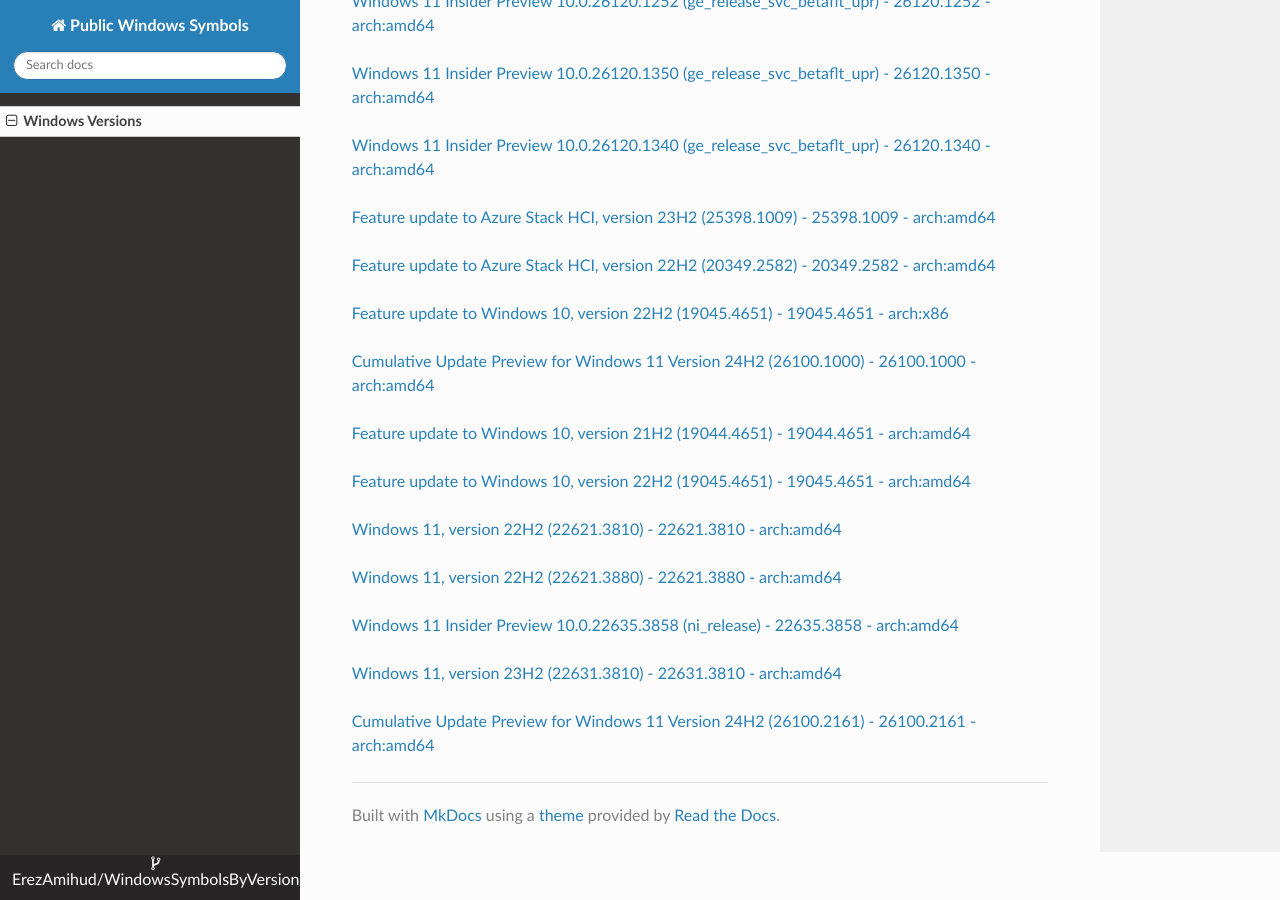
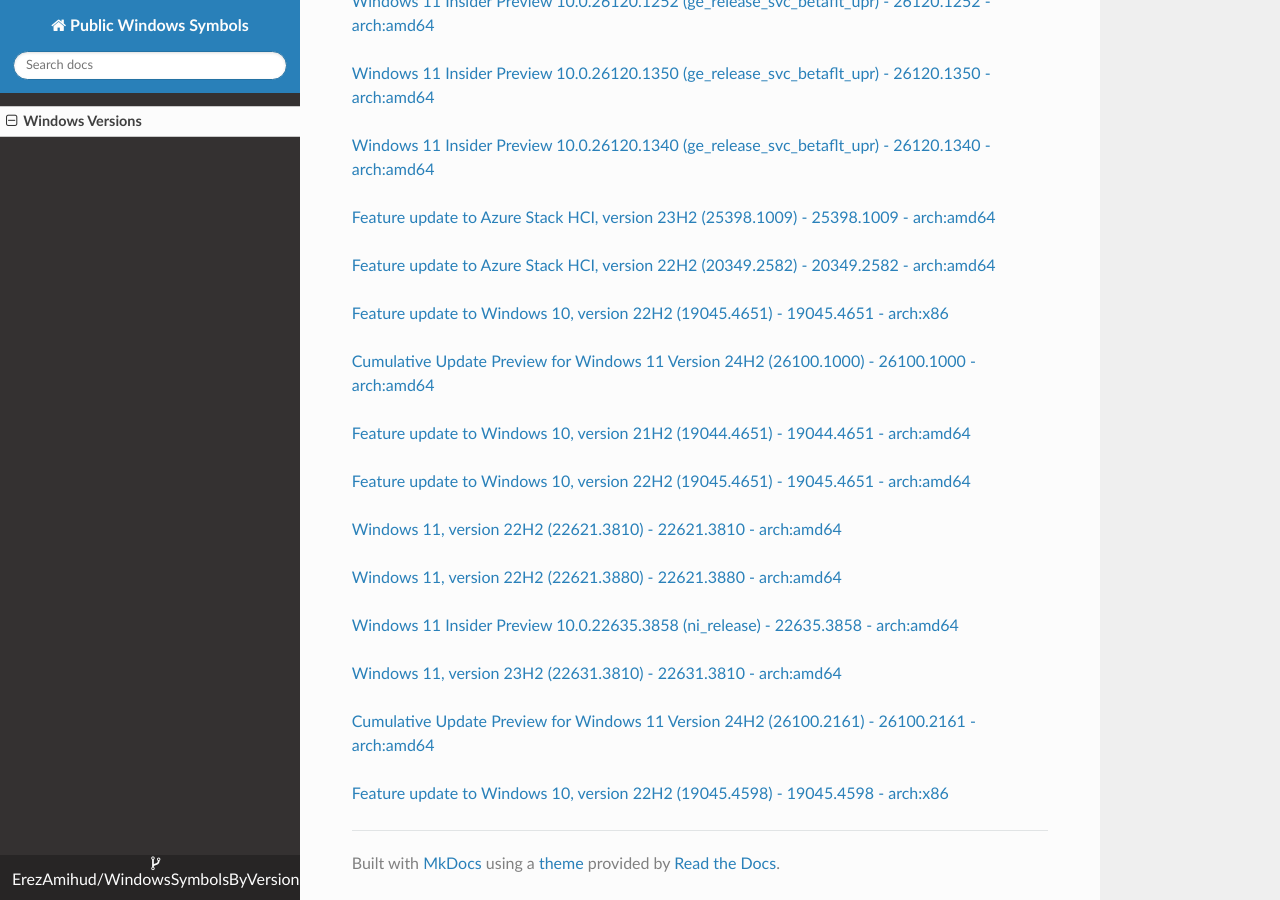
Before and after one commit to ErezAmihud/WindowsSymbolsByVersion, an MkDocs documentation site: the page built from docs/index.md, in a window 1280 px wide and 900 px high, scrolled down 10709 px. Built offline with MkDocs 1.6.1, drawn with Linux system fonts in a browser that asks for light colours; nearby versions of some CDN libraries.

Commit message:
Automated commit, add manifest for 74ec98b8-3f74-475d-91e3-8058a3c8efbf

```diff
--- a/docs/index.md
+++ b/docs/index.md
@@ -553,3 +553,6 @@
 
 
 [Cumulative Update Preview for Windows 11 Version 24H2 (26100.2161) - 26100.2161 - arch:amd64](https://github.com/ErezAmihud/WindowsSymbolsByVersion/blob/main/manifests/c05d41b4-a3a7-4ac0-8a1a-ca98dabde224.manifest)
+
+
+[Feature update to Windows 10, version 22H2 (19045.4598) - 19045.4598 - arch:x86](https://github.com/ErezAmihud/WindowsSymbolsByVersion/blob/main/manifests/74ec98b8-3f74-475d-91e3-8058a3c8efbf.manifest)
```
Also changed, not shown: process_builds.json (+1 -1 lines), 1 other file.
